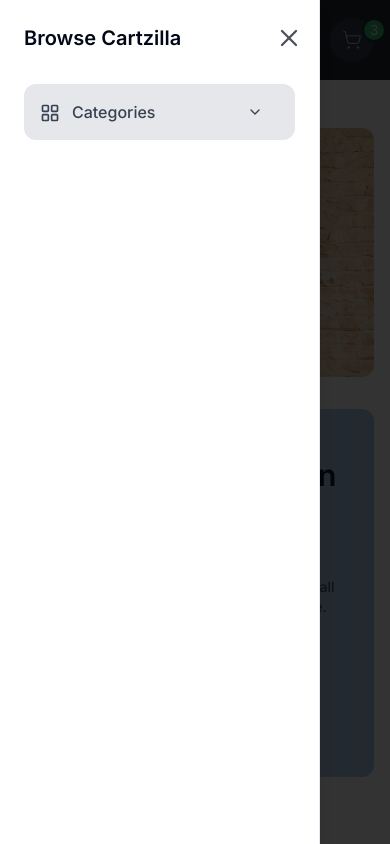
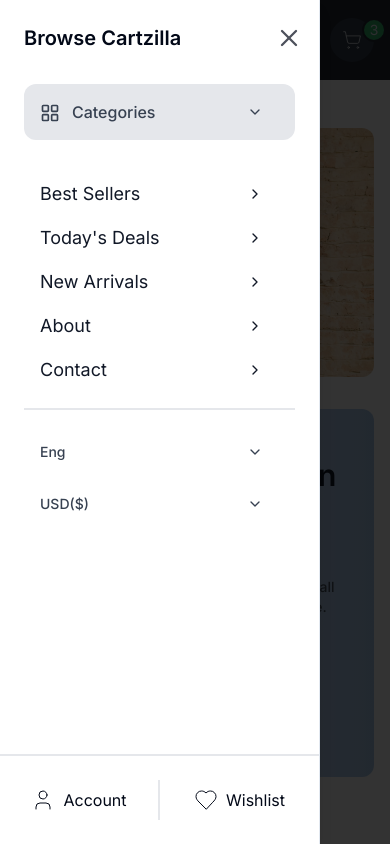
Before and after one commit to rikimario/Cartzilla-NextJs, a Next.js app: page /about in a window 390 px wide. Both pictures are taken after a click on the button 28 px from the left and 40 px from the top of the page. Shown: the top 844 px of the page. Built offline with nearby package versions, Linux system fonts and the light colour scheme.

Commit message:
add mobile nav links and mobile footer

```diff
--- a/src/components/navbar/DDMobileNav.tsx
+++ b/src/components/navbar/DDMobileNav.tsx
@@ -15,6 +15,8 @@
 import { Accordion, AccordionItem, AccordionTrigger } from "../ui/accordion";
 import { AccordionContent } from "@radix-ui/react-accordion";
 import MobileCategoriesAccordion from "./MobileCategoriesAccordion";
+import MobileNavLinks from "./MobileNavLinks";
+import MobileFooter from "./MobileFooter";
 
 type DDMobileNavProps = {
   handleClickNav: (e: React.MouseEvent<HTMLButtonElement>) => void;
@@ -30,112 +32,8 @@
   };
 
   return (
+    <>
       <div className="dark:bg-[#181D25] dark:text-[white]">
-      {/* <ul className=" text-xl dark:bg-[#181D25] dark:text-[white] text-[#333D4C] border-[#E0E5EB]">
-        <li className="py-4 my-4 border-b border-[#E0E5EB]">
-          <div className="flex gap-1 items-center pr-5">
-            <Home className="h-5 w-5 dark:text-gray-400" />
-            <button type="button">
-              <SheetClose asChild>
-                <Link href="/">Home</Link>
-              </SheetClose>
-            </button>
-          </div>
-        </li>
-        <li className="py-4 my-4 border-b border-[#E0E5EB]">
-          <div className="flex gap-1 items-center pr-5">
-            <User className="h-5 w-5 dark:text-gray-400" />
-            <button onClick={handleClickNav} type="button">
-              <Link href="/profile">Profile</Link>
-            </button>
-          </div>
-        </li>
-        <li className="py-4 my-4 border-b border-[#E0E5EB]">
-          <div className="flex gap-1 items-center pr-5">
-            <Heart className="h-5 w-5 dark:text-gray-400" />
-            <button onClick={handleClickNav} type="button">
-              <Link href="/wishlist">Wishlist</Link>
-            </button>
-          </div>
-        </li>
-        <li className="py-4 my-4 border-b border-[#E0E5EB]">
-          <div className="flex gap-1 items-center pr-5">
-            {openCategories ? (
-              <ChevronUp className="h-5 w-5 dark:text-gray-400" />
-            ) : (
-              <ChevronDown className="h-5 w-5 dark:text-gray-400" />
-            )}
-            <button onClick={handleClickCategories} type="button">
-              Categories
-            </button>
-          </div>
-          <>
-            {openCategories ? (
-              <div className="flex dark:text-gray-300 gap-1 pt-4">
-                <ul className="flex flex-col text-lg text-left items-left text-[#333D4C] border-[#E0E5EB]">
-                  {links.map((link) => (
-                    <div className="flex flex-col p-2 gap-2">
-                      <button
-                        onClick={() =>
-                          heading !== link.name
-                            ? setHeading(link.name)
-                            : setHeading("")
-                        }
-                        className="border-b dark:text-gray-300 pl-2 text-left text-lg text-[#4f5e75] border-[#E0E5EB]"
-                      >
-                        {link.name}
-                      </button>
-                      {link.submenu && (
-                        <ul className="flex flex-col text-base p-2 text-[#333D4C] border-[#E0E5EB]">
-                          <div
-                            className={`${
-                              heading === link.name ? "lg:hidden" : "hidden"
-                            }`}
-                          >
-                            {link.sublinks.map((link) => (
-                              <li className="p-2 dark:text-gray-400">
-                                <SheetClose asChild>
-                                  <Link href={link.link}>{link.name}</Link>
-                                </SheetClose>
-                              </li>
-                            ))}
-                          </div>
-                        </ul>
-                      )}
-                    </div>
-                  ))}
-                </ul>
-              </div>
-            ) : null}
-          </>
-        </li>
-        <li className="py-4 my-4 border-b text-start pl-5 border-[#E0E5EB]">
-          <button onClick={handleClickNav} type="button">
-            <Link href="/best-sellers">Best Sellers</Link>
-          </button>
-        </li>
-        <li className="py-4 my-4 border-b text-start pl-5 border-[#E0E5EB]">
-          <button onClick={handleClickNav} type="button">
-            <Link href="/todays-deals">Today's Deals</Link>
-          </button>
-        </li>
-        <li className="py-4 my-4 border-b text-start pl-5 border-[#E0E5EB]">
-          <button onClick={handleClickNav} type="button">
-            <Link href="/new-arrivals">New Arrivals</Link>
-          </button>
-        </li>
-        <li className="py-4 my-4 border-b text-start pl-5 border-[#E0E5EB]">
-          <button onClick={handleClickNav} type="button">
-            <Link href="/about">About</Link>
-          </button>
-        </li>
-        <li className="py-4 my-4 border-b text-start pl-5 border-[#E0E5EB]">
-          <button onClick={handleClickNav} type="button">
-            <Link href="/contact">Contact</Link>
-          </button>
-        </li>
-      </ul> */}
-
         <div className="py-6">
           <Accordion type="single" collapsible className="w-full">
             <AccordionItem className="border-none" value="item-1">
@@ -160,9 +58,12 @@
                 </Link>
                 <MobileCategoriesAccordion />
               </AccordionContent>
+              <MobileNavLinks />
             </AccordionItem>
           </Accordion>
         </div>
+        <MobileFooter />
       </div>
+    </>
   );
 }
--- /dev/null
+++ b/src/components/navbar/MobileFooter.tsx
@@ -0,0 +1,21 @@
+import { Heart, User } from "lucide-react";
+import React from "react";
+
+export default function MobileFooter() {
+  return (
+    <div className="absolute flex bottom-0 left-0 right-0 bg-inherit py-6 border-t-2 border-gray-200 items-center justify-around">
+      <div className="flex items-center justify-center w-full border-r-2 border-x-gray-200 p-2 gap-2">
+        <span>
+          <User className="h-6 w-6" strokeWidth={1} />
+        </span>
+        Account
+      </div>
+      <div className="flex items-center justify-center w-full p-2 gap-2">
+        <span>
+          <Heart className="h-6 w-6" strokeWidth={1} />
+        </span>
+        Wishlist
+      </div>
+    </div>
+  );
+}
--- /dev/null
+++ b/src/components/navbar/MobileNavLinks.tsx
@@ -0,0 +1,105 @@
+import { ChevronRight } from "lucide-react";
+import Link from "next/link";
+import React from "react";
+import {
+  Accordion,
+  AccordionContent,
+  AccordionItem,
+  AccordionTrigger,
+} from "../ui/accordion";
+
+export default function MobileNavLinks() {
+  return (
+    <>
+      <div className="pt-4 text-left px-2 border-b-2 border-gray-200">
+        <ul className="py-4 text-lg text-gray-900">
+          <li className="p-2">
+            <Link
+              className="flex justify-between items-center pr-4"
+              href="/best-sellers"
+            >
+              Best Sellers{" "}
+              <span>
+                <ChevronRight strokeWidth={2} size={16} />
+              </span>
+            </Link>
+          </li>
+          <li className="p-2">
+            <Link
+              className="flex justify-between items-center pr-4"
+              href="/today-deals"
+            >
+              Today's Deals{" "}
+              <span>
+                <ChevronRight strokeWidth={2} size={16} />
+              </span>
+            </Link>
+          </li>
+          <li className="p-2">
+            <Link
+              className="flex justify-between items-center pr-4"
+              href="/new-arrivals"
+            >
+              New Arrivals{" "}
+              <span>
+                <ChevronRight strokeWidth={2} size={16} />
+              </span>
+            </Link>
+          </li>
+          <li className="p-2">
+            <Link
+              className="flex justify-between items-center pr-4"
+              href="/bestAbout"
+            >
+              About{" "}
+              <span>
+                <ChevronRight strokeWidth={2} size={16} />
+              </span>
+            </Link>
+          </li>
+          <li className="p-2">
+            <Link
+              className="flex justify-between items-center pr-4"
+              href="/contact"
+            >
+              Contact{" "}
+              <span>
+                <ChevronRight strokeWidth={2} size={16} />
+              </span>
+            </Link>
+          </li>
+        </ul>
+      </div>
+
+      <div className="pt-4 mb-44 pl-4 pr-8">
+        <Accordion type="single" collapsible className="w-full">
+          <AccordionItem className="border-none" value="item-1">
+            <AccordionTrigger className="text-gray-700 text-sm">
+              Eng
+            </AccordionTrigger>
+            <AccordionContent className="text-start text-sm p-2 border border-gray-200">
+              <div className="py-2 flex flex-col gap-2 text-gray-500">
+                <p>English</p>
+                <p>Bulgarian</p>
+              </div>
+            </AccordionContent>
+          </AccordionItem>
+        </Accordion>
+
+        <Accordion type="single" collapsible className="w-full">
+          <AccordionItem className="border-none" value="item-1">
+            <AccordionTrigger className="text-gray-700 text-sm">
+              USD($)
+            </AccordionTrigger>
+            <AccordionContent className="text-start text-sm p-2 border border-gray-200">
+              <div className="py-2 flex flex-col gap-2 text-gray-500">
+                <p>USD($)</p>
+                <p>LV(lv)</p>
+              </div>
+            </AccordionContent>
+          </AccordionItem>
+        </Accordion>
+      </div>
+    </>
+  );
+}
--- a/src/components/navbar/Navbar.tsx
+++ b/src/components/navbar/Navbar.tsx
@@ -16,6 +16,7 @@
   SheetTrigger,
 } from "../ui/sheet";
 import { ScrollArea } from "../ui/scroll-area";
+import MobileFooter from "./MobileFooter";
 
 export default function Navbar() {
   const [openNav, setOpenNav] = useState<boolean>(false);
@@ -47,6 +48,7 @@
                   <DDMobileNav handleClickNav={handleClickNav} />
                 </SheetHeader>
               </ScrollArea>
+              <MobileFooter />
             </SheetContent>
           </Sheet>
           <Link href="/">
```
Lines whose indentation alone changed are shown as unchanged.
